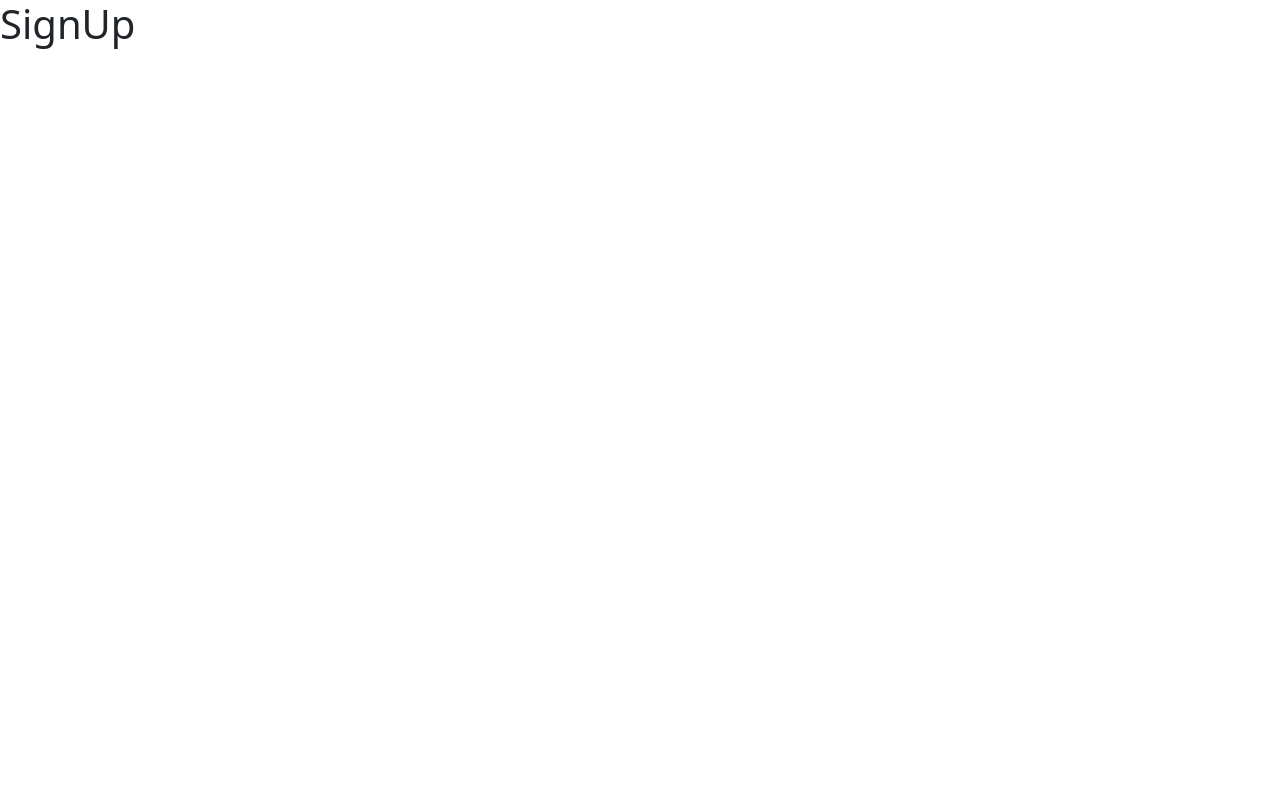
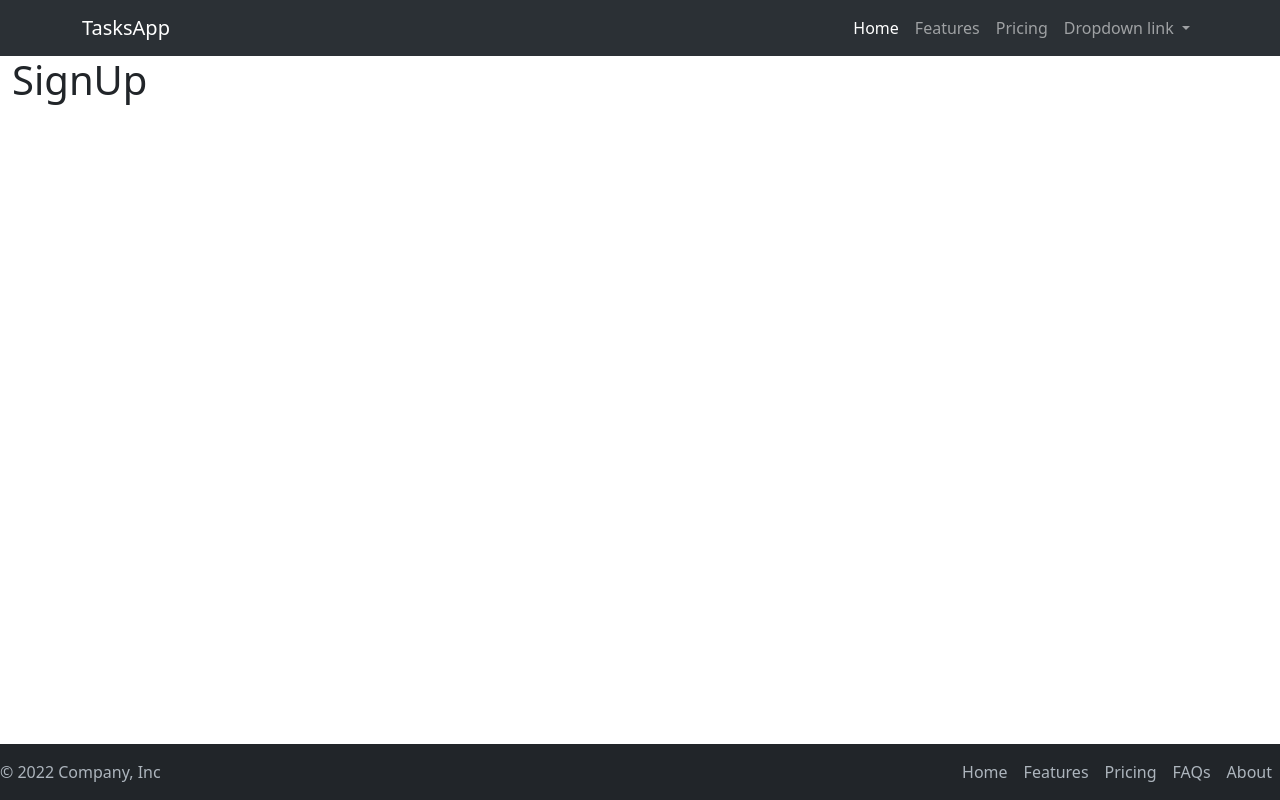
Before and after one commit to williamvg93/DjangoLoginTuto, a Django app: page / in a window 1280 px wide. Before the commit the page is almost empty. Run offline with Django 5.2, Linux system fonts and the light colour scheme; some libraries are stand-ins or nearby versions.

Commit message:
feat: :lipstick: index.html is added and header and footer partials are created

```diff
--- /dev/null
+++ b/static/styles/main.css
@@ -0,0 +1,16 @@
+:root {
+    --soft-white-text : #ADB5BD;
+    --soft-white-text-hover : #E9ECEF;
+}
+
+.soft-white-text {
+    color: #ADB5BD;
+}
+
+footer ul li a {
+    color: var(--soft-white-text)!important;
+}
+
+footer ul li a:hover {
+    color: var(--soft-white-text-hover)!important;
+}
--- /dev/null
+++ b/templates/index.html
@@ -0,0 +1,22 @@
+{% load static %}
+<!DOCTYPE html>
+<html lang="en">
+<head>
+    <meta charset="UTF-8">
+    <meta name="viewport" content="width=device-width, initial-scale=1.0">
+    <title>{{pageTitle}}</title>
+    <link rel="stylesheet" href="{% static "styles/main.css" %}">
+    <link rel="stylesheet" href="{% static "bootstrap/css/bootstrap.min.css" %}">
+</head>
+<body>
+    {% include "partials/header.html" %}
+    <div class="container-fluid">
+        {% block mainContent %}
+        <h1>{{mainPageTitle}}</h1>
+        {% endblock mainContent %}
+    </div>
+
+    {% include "partials/footer.html" %}
+    <script src="{% static "bootstrap/js/bootstrap.bundle.min.js" %}"></script>
+</body>
+</html>
--- a/templates/layouts/tasks/signup.html
+++ b/templates/layouts/tasks/signup.html
@@ -1,15 +1 @@
-{% load static %}
-<!DOCTYPE html>
-<html lang="en">
-<head>
-    <meta charset="UTF-8">
-    <meta name="viewport" content="width=device-width, initial-scale=1.0">
-    <title>{{pageTitle}}</title>
-    <link rel="stylesheet" href="{% static "bootstrap/css/bootstrap.min.css" %}">
-</head>
-<body>
-    <h1>{{mainPageTitle}}</h1>
-
-    <script src="{% static "bootstrap/js/bootstrap.bundle.min.js" %}"></script>
-</body>
-</html>
+{% extends "index.html" %}
--- /dev/null
+++ b/templates/partials/footer.html
@@ -0,0 +1,15 @@
+<footer class="bg-dark soft-white-text d-flex flex-wrap justify-content-between align-items-center py-2 fixed-bottom">
+    <p class="col-md-4 mb-0">© 2022 Company, Inc</p>
+
+    <a href="/" class="bi me-2 col-md-4 d-flex align-items-center justify-content-center mb-3 mb-md-0 me-md-auto text-decoration-none">
+      <svg class="bi me-2 soft-white-text" width="40" height="32"><use xlink:href="#bootstrap"></use></svg>
+    </a>
+
+    <ul class="nav col-md-4 justify-content-end">
+      <li class="nav-item"><a href="#" class="nav-link px-2">Home</a></li>
+      <li class="nav-item"><a href="#" class="nav-link px-2 soft-white-text">Features</a></li>
+      <li class="nav-item"><a href="#" class="soft-white-text nav-link px-2">Pricing</a></li>
+      <li class="nav-item"><a href="#" class="nav-link px-2">FAQs</a></li>
+      <li class="nav-item"><a href="#" class="nav-link px-2">About</a></li>
+    </ul>
+</footer>
--- a/templates/partials/header.html
+++ b/templates/partials/header.html
@@ -0,0 +1,31 @@
+<nav class="container-fluid navbar navbar-expand-lg bg-body-tertiary bg-dark"  data-bs-theme="dark">
+  <div class="container">
+    <a class="navbar-brand" href="#">TasksApp</a>
+    <button class="navbar-toggler" type="button" data-bs-toggle="collapse" data-bs-target="#navbarNavDropdown" aria-controls="navbarNavDropdown" aria-expanded="false" aria-label="Toggle navigation">
+      <span class="navbar-toggler-icon"></span>
+    </button>
+    <div class="collapse navbar-collapse" id="navbarNavDropdown">
+      <ul class="navbar-nav ms-auto">
+        <li class="nav-item">
+          <a class="nav-link active" aria-current="page" href="#">Home</a>
+        </li>
+        <li class="nav-item">
+          <a class="nav-link" href="#">Features</a>
+        </li>
+        <li class="nav-item">
+          <a class="nav-link" href="#">Pricing</a>
+        </li>
+        <li class="nav-item dropdown">
+          <a class="nav-link dropdown-toggle" href="#" role="button" data-bs-toggle="dropdown" aria-expanded="false">
+            Dropdown link
+          </a>
+          <ul class="dropdown-menu">
+            <li><a class="dropdown-item" href="#">Action</a></li>
+            <li><a class="dropdown-item" href="#">Another action</a></li>
+            <li><a class="dropdown-item" href="#">Something else here</a></li>
+          </ul>
+        </li>
+      </ul>
+    </div>
+  </div>
+</nav>
```
